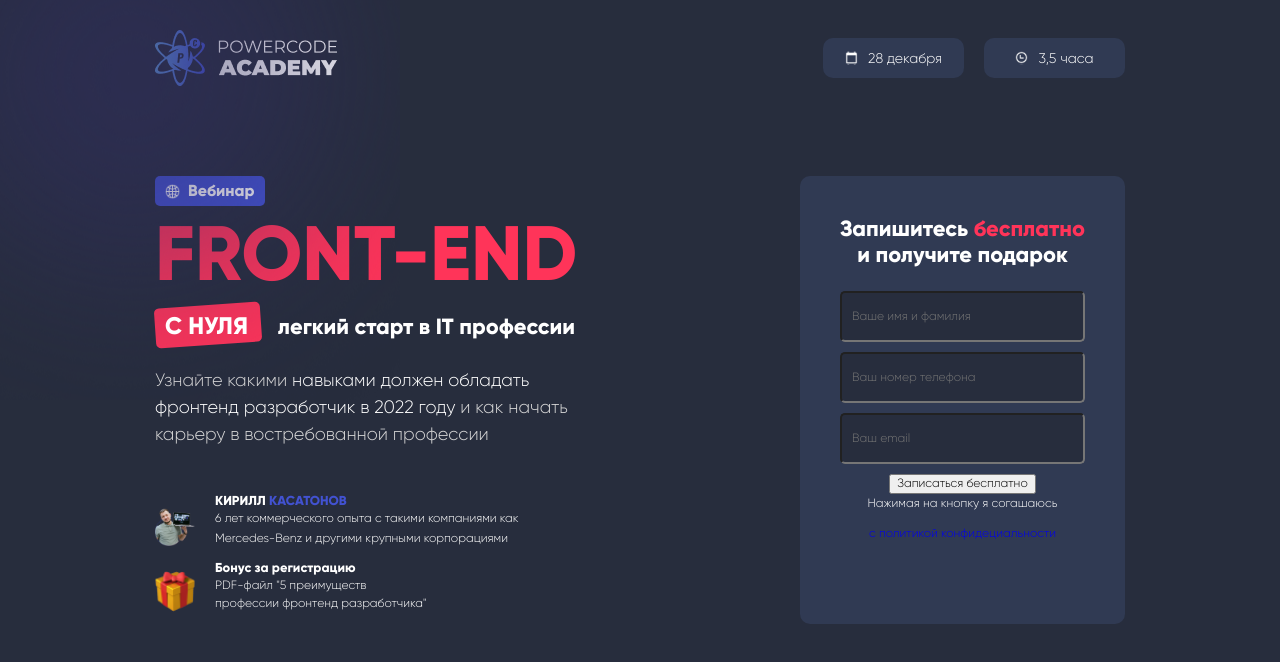
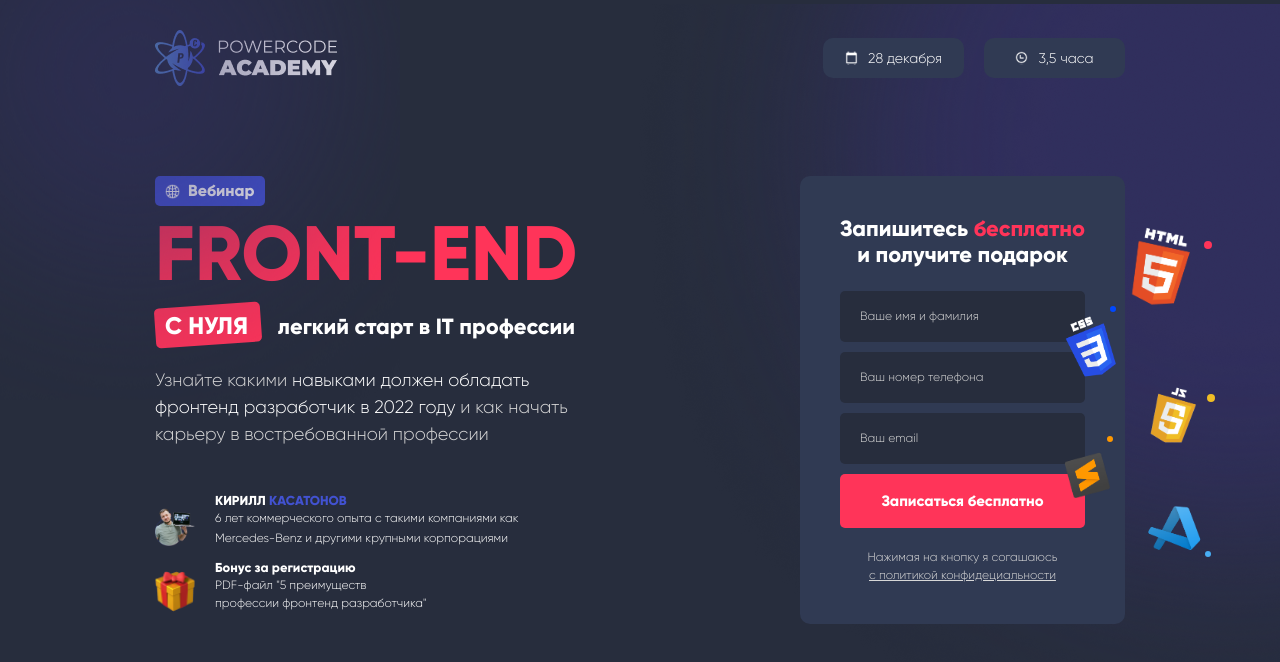
Before and after one commit to Yaroslav0102030405/front-end, a plain HTML site: page index.html in a window 1280 px wide. Drawn offline with nearby package versions, Linux system fonts and the light colour scheme.

Commit message:
desktop version

```diff
--- a/index.html
+++ b/index.html
@@ -102,10 +102,19 @@
               <li><label"><input class="form-input"  type="tel" placeholder="Ваш номер телефона" /></label></li>
               <li><label"> <input class="form-input"  type="email" placeholder="Ваш email"></label></li>
             </ul>
-            <button type="submit">Записаться бесплатно</button>
-            <p>Нажимая на кнопку я согашаюсь</p>
-            <a href="#">с политикой конфидециальности</a>
+            <button class="btn-submit" type="submit">Записаться бесплатно</button>
+            <p class="form-text">Нажимая на кнопку я согашаюсь</p>
+            <a class="form-link" href="#">с политикой конфидециальности</a>
           </form>
+          <!-- <div> -->
+            <ul class="position-icons">
+              <li class="list-item"><img class="html" width="88" height="88" src="./images/html.png" alt="html"></li>
+            <li class="list-item"><img width="60" height="85" src="./images/css.png" alt="css"></li>
+            <li class="list-item"><img class="js" width="61" height="72" src="./images/javascript.png" alt="javascript"></li>
+            <li class="list-item"><img width="53" height="53" src="./images/next.png" alt="next"></li>
+            <li class="list-item"><img class="vscode" width="60" height="60" src="./images/VSCode.png" alt="vscode"></li>
+          </ul>
+          <!-- </div> -->
         </div>
       </div>
 
@@ -115,6 +124,8 @@
         src="./images/front-end developer.png"
         alt="decor"
       />
+
+
     </section>
   </body>
 </html>
--- a/scss/components/_feedback.scss
+++ b/scss/components/_feedback.scss
@@ -15,17 +15,18 @@
   // opacity: 50%;
 }
 
-// .overlay-right {
-//   position: absolute;
-//   top: 0;
-//   right: 0;
-//   width: 790px;
-//   height: 750px;
-//   // background: url(../../images/right.png) no-repeat right;
-//   background-image: url(../../images/right.png);
-//   background-repeat: no-repeat;
-//   background-position: right;
-// }
+.overlay-right {
+  position: absolute;
+  top: 0;
+  right: 0;
+  width: 790px;
+  height: 750px;
+  // background: url(../../images/right.png) no-repeat right;
+  background-image: url(../../images/right.png);
+  background-repeat: no-repeat;
+  background-position: right;
+  z-index: -1;
+}
 
 .wapper {
   display: flex;
@@ -204,6 +205,7 @@
 }
 
 .form {
+  position: relative;
   padding: 40px;
   border-radius: 10px;
   background-color: $stroke;
@@ -220,10 +222,114 @@
 
 .form-input {
   // display: block;
-  padding: 10px;
+  padding: 10px 20px;
   width: 100%;
   height: 51px;
   border-radius: 5px;
   margin-bottom: 10px;
   background-color: $bg-color;
+  border: none;
 }
+
+.form-input::placeholder {
+  color: #d7d7d7;
+}
+
+.btn-submit {
+  font-weight: 700;
+  font-size: 15px;
+  line-height: 1.6;
+  width: 100%;
+  padding: 15px 0;
+  color: $white-text-color;
+  background-color: $accent-color;
+  border-radius: 5px;
+  border: none;
+  margin-bottom: 20px;
+}
+
+.form-text {
+  color: $gray-text-color;
+  font-weight: 500;
+  margin-bottom: 0;
+}
+
+.form-link {
+  color: $gray-text-color;
+  font-weight: 500;
+  text-decoration: underline;
+}
+
+.position-icons {
+  position: absolute;
+  top: 30%;
+  right: 6%;
+  width: 142px;
+}
+
+.html {
+  margin-left: auto;
+}
+
+.js {
+  margin-left: auto;
+}
+
+.vscode {
+  margin-left: auto;
+}
+
+.list-item:nth-child(1)::before {
+  position: absolute;
+  top: 17px;
+  right: -9px;
+  content: "";
+  width: 8px;
+  height: 8px;
+  border-radius: 50%;
+  background-color: $accent-color;
+}
+
+.list-item:nth-child(2)::before {
+  position: absolute;
+  top: 82px;
+  right: 87px;
+  content: "";
+  width: 6px;
+  height: 6px;
+  border-radius: 50%;
+  background-color: $btn-mobile;
+}
+
+.list-item:nth-child(3)::before {
+  position: absolute;
+  top: 170px;
+  right: -12px;
+  content: "";
+  width: 8px;
+  height: 8px;
+  border-radius: 50%;
+  background-color: #f0be25;
+}
+
+.list-item:nth-child(4)::before {
+  position: absolute;
+  top: 212px;
+  right: 90px;
+  content: "";
+  width: 6px;
+  height: 6px;
+  border-radius: 50%;
+  background-color: #ff9800;
+}
+
+.list-item:nth-child(5)::before {
+  position: absolute;
+  top: 327px;
+  right: -8px;
+  content: "";
+  width: 6px;
+  height: 6px;
+  border-radius: 50%;
+  background-color: #48aef3;
+}
```
Also changed, not shown: css/main.css, css/main.min.css, images/VSCode.png (added), images/css.png (added), images/html.png (added), images/javascript.png (added), images/next.png (added), images/red.png (added), 2 other files.
